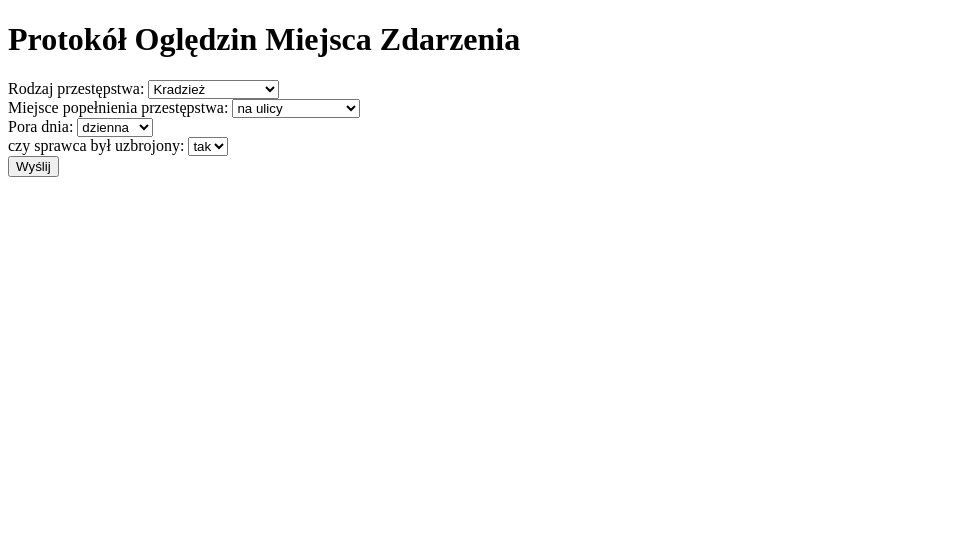
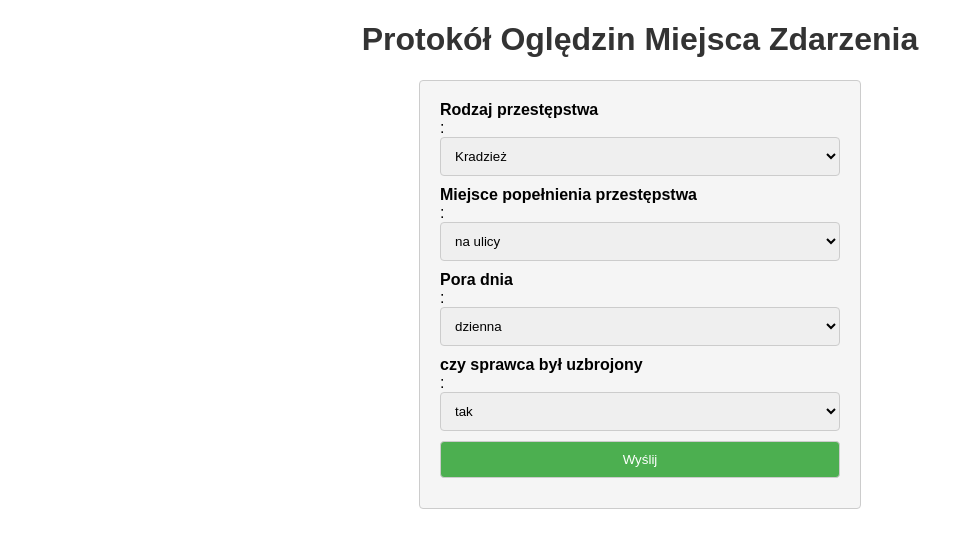
Before and after one commit to grochot-agh/final-project-group-name-not-found, a Flask app: page / in a window 1280 px wide. Shown: the top 548 px of the page, without its empty margins (0-974 px from the left). Run offline with Flask 3, Linux system fonts and the light colour scheme.

Commit message:
css form.html

```diff
--- a/Protokol/templates/form.html
+++ b/Protokol/templates/form.html
@@ -2,6 +2,52 @@
 <html>
 <head>
     <title>Formularz</title>
+<style>
+        body {
+            font-family: Arial, sans-serif;
+        }
+
+        h1 {
+            color: #333;
+            text-align: center;
+        }
+
+        form {
+            max-width: 400px;
+            margin: 0 auto;
+            padding: 20px;
+            background-color: #f5f5f5;
+            border: 1px solid #ccc;
+            border-radius: 4px;
+        }
+
+        form div {
+            margin-bottom: 10px;
+        }
+
+        label {
+            display: block;
+            font-weight: bold;
+        }
+
+        select, input[type="submit"] {
+            width: 100%;
+            padding: 10px;
+            border: 1px solid #ccc;
+            border-radius: 4px;
+            box-sizing: border-box;
+        }
+
+        input[type="submit"] {
+            background-color: #4CAF50;
+            color: white;
+            cursor: pointer;
+        }
+
+        input[type="submit"]:hover {
+            background-color: #45a049;
+        }
+    </style>
 </head>
 <body>
     <h1>Protokół Oględzin Miejsca Zdarzenia</h1>
```
